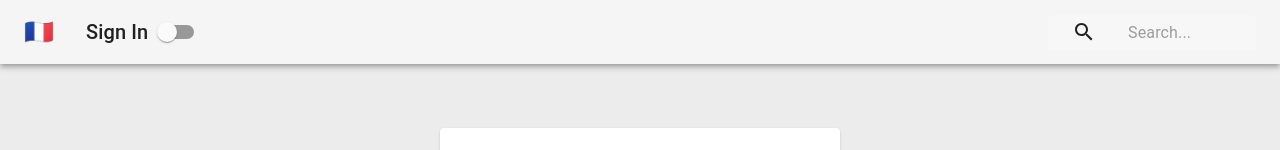
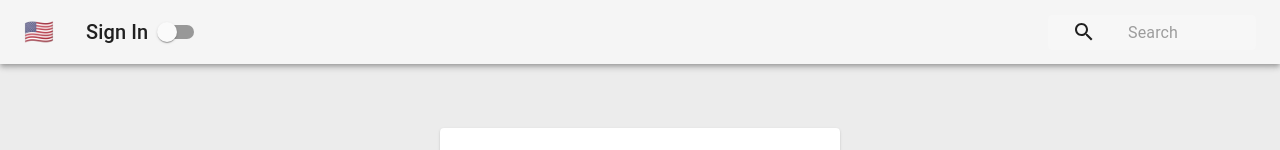
Before and after one commit to zolomohan/multilang-signin-page, a React (Create React App) app: page / in a window 1280 px wide. Shown: the top 150 px of the page. Built offline with nearby package versions, Linux system fonts and the light colour scheme.

Commit message:
Use LanguageContext in Navbar

```diff
--- a/src/Navbar.js
+++ b/src/Navbar.js
@@ -9,21 +9,41 @@ import Switch from '@material-ui/core/Switch';
 import { withStyles } from '@material-ui/core/styles';
 import styles from './styles/NavBarStyles';
 import { ThemeContext } from './contexts/ThemeContext';
+import { withLanguageContext } from './contexts/LanguageContext';
+
+const words = {
+	english : {
+		search : 'Search',
+		signin : 'Sign In',
+		emoji  : '🇺🇸'
+	},
+	spanish : {
+		search : 'Buscar',
+		signin : 'Registrarse',
+		emoji  : '🇪🇸'
+	},
+	french  : {
+		search : 'chercher',
+		signin : 'Se connecter',
+		emoji  : '🇫🇷'
+	}
+};
 
 class Navbar extends Component {
 	static contextType = ThemeContext;
 	render() {
 		const { darkMode, toggleTheme } = this.context;
-		const { classes } = this.props;
+		const { classes, languageContext } = this.props;
+		const { search, signin, emoji } = words[languageContext.language];
 		return (
 			<div className={classes.root}>
 				<AppBar position='static' color={darkMode ? 'primary' : 'default'}>
 					<Toolbar>
 						<IconButton className={classes.menuButton} color='inherit'>
-							<span role='img'>🇫🇷</span>
+							<span role='img'>{emoji}</span>
 						</IconButton>
 						<Typography className={classes.title} variant='h6' color='inherit'>
-							Sign In
+							{signin}
 						</Typography>
 						<Switch onClick={toggleTheme} />
 						<div className={classes.grow} />
@@ -32,7 +52,7 @@ class Navbar extends Component {
 								<SearchIcon />
 							</div>
 							<InputBase
-								placeholder='Search...'
+								placeholder={search}
 								classes={{
 									root  : classes.inputRoot,
 									input : classes.inputInput
@@ -45,4 +65,4 @@ class Navbar extends Component {
 		);
 	}
 }
-export default withStyles(styles)(Navbar);
+export default withLanguageContext(withStyles(styles)(Navbar));
--- a/src/contexts/LanguageContext.js
+++ b/src/contexts/LanguageContext.js
@@ -17,3 +17,7 @@ export class LanguageProvider extends Component {
 		);
 	}
 }
+
+export const withLanguageContext = (Component) => (props) => (
+	<LanguageContext.Consumer>{(context) => <Component languageContext={context} {...props} />}</LanguageContext.Consumer>
+);
```
